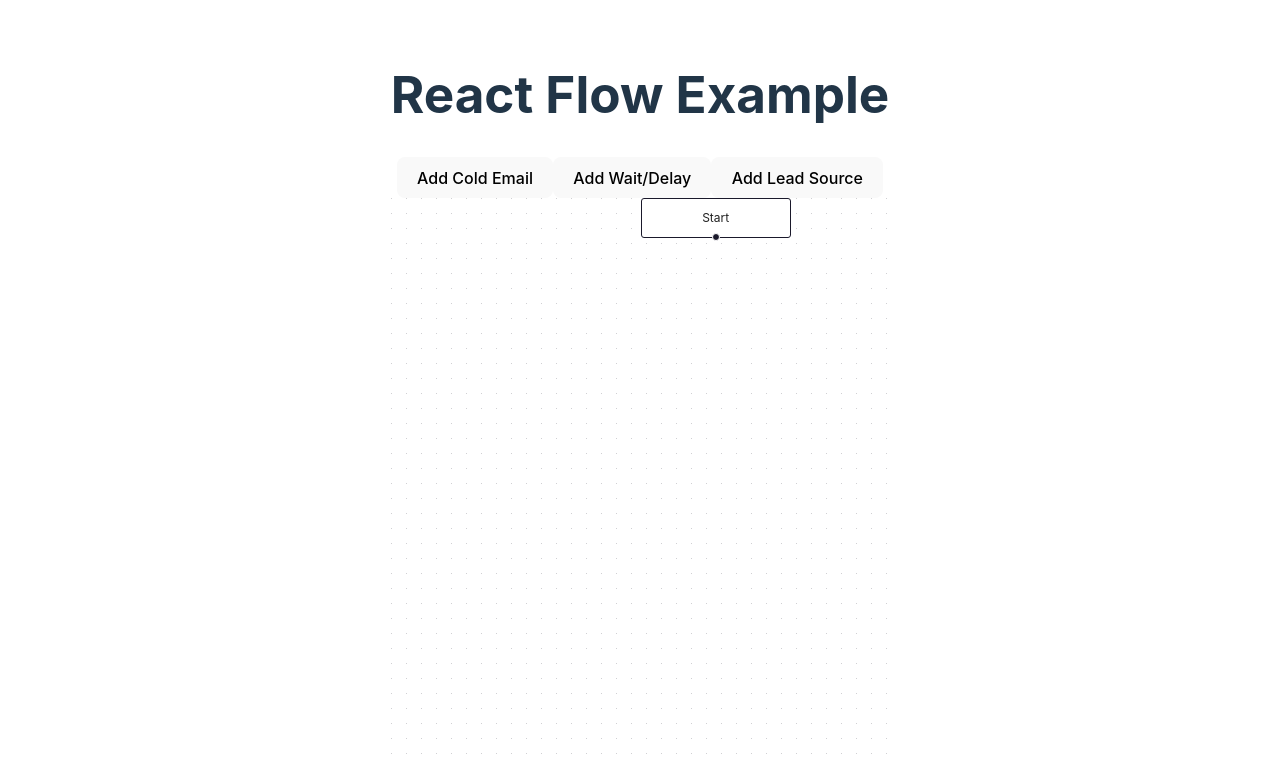
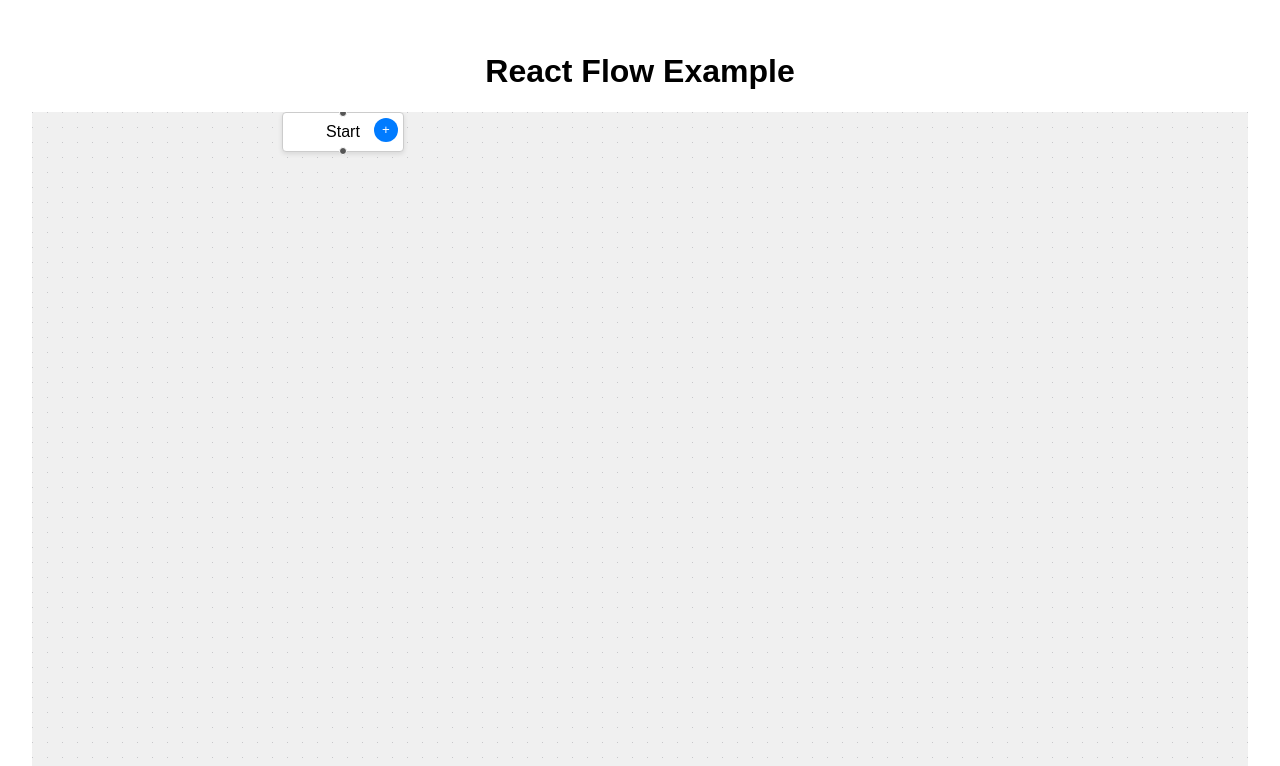
Before and after one commit to SwapnilSonker/ReactFLow-Frontend, a React (Vite) app: page / in a window 1280 px wide. Shown: the top 766 px of the page. Built offline with nearby package versions, Linux system fonts and the light colour scheme.

Commit message:
modals are created and edited

```diff
--- a/src/components/Customnode.tsx
+++ b/src/components/Customnode.tsx
@@ -1,53 +1,19 @@
 // src/components/CustomNode.tsx
-import { useState } from 'react';
 import { Handle, Position } from 'react-flow-renderer';
 
-export const CustomNode = () => {
-  const [email, setEmail] = useState('');
-  const [subject, setSubject] = useState('');
-  const [body, setBody] = useState('');
-
-  const sendEmail = async () => {
-    try {
-      const response = await fetch('https://your-backend-api.com/send-email', {
-        method: 'POST',
-        headers: { 'Content-Type': 'application/json' },
-        body: JSON.stringify({ email, subject, body }),
-      });
-
-      if (response.ok) {
-        alert('Email sent successfully');
-      } else {
-        alert('Failed to send email');
-      }
-    } catch (error) {
-      console.error('Error:', error);
-      alert('An error occurred while sending the email');
-    }
-  };
-
+const CustomNode = ({ data }: any) => {
   return (
-    <div style={{ padding: 10, border: '1px solid black', borderRadius: 5, width: 200 }}>
-      <label>
-        Email:
-        <input type="email" value={email} onChange={(e) => setEmail(e.target.value)} />
-      </label>
-      <br />
-      <label>
-        Subject:
-        <input type="text" value={subject} onChange={(e) => setSubject(e.target.value)} />
-      </label>
-      <br />
-      <label>
-        Body:
-        <textarea value={body} onChange={(e) => setBody(e.target.value)} />
-      </label>
-      <br />
-      <button onClick={sendEmail}>Send Email</button>
-      <Handle type="source" position={Position.Right} />
-      <Handle type="target" position={Position.Left} />
+    <div className="custom-node">
+      <div>{data.label}</div>
+      {data.showPlus && (
+        <button className="add-node-btn" onClick={data.onAddNode}>
+          +
+        </button>
+      )}
+      <Handle type="target" position={Position.Top} />
+      <Handle type="source" position={Position.Bottom} />
     </div>
   );
 };
 
-// export default CustomNode;
+export default CustomNode;
--- a/src/components/FlowEditor.tsx
+++ b/src/components/FlowEditor.tsx
@@ -1,5 +1,5 @@
 // src/components/FlowEditor.tsx
-import React, { useCallback } from 'react';
+import React, { useCallback, useState } from 'react';
 import ReactFlow, {
   ReactFlowProvider,
   addEdge,
@@ -13,21 +13,22 @@ import ReactFlow, {
   NodeTypes,
 } from 'react-flow-renderer';
 import { v4 as uuidv4 } from 'uuid';
-import  {CustomNode}  from './Customnode.tsx';
-
- // Import the custom node
+import CustomNode from './Customnode';
+import NodeModel from './NodeModel';
 
 const initialNodes: Node[] = [
-  { id: '1', type: 'input', data: { label: 'Start' }, position: { x: 250, y: 0 } },
+  { id: '1', type: 'custom', data: { label: 'Start', showPlus: true, onAddNode: () => {} }, position: { x: 250, y: 0 } },
 ];
 
 const nodeTypes: NodeTypes = {
-  custom: CustomNode, // Register the custom node
+  custom: CustomNode,
 };
 
 const FlowEditorContent: React.FC = () => {
   const [nodes, setNodes, onNodesChange] = useNodesState(initialNodes);
   const [edges, setEdges, onEdgesChange] = useEdgesState([]);
+  const [isModalOpen, setIsModalOpen] = useState(false);
+  const [currentNodeId, setCurrentNodeId] = useState<string | null>(null);
 
   const onNodesDelete = useCallback(
     (nodesToRemove: Node[]) => {
@@ -45,24 +46,40 @@ const FlowEditorContent: React.FC = () => {
 
   const onConnect = (params: Edge | Connection) => setEdges((eds) => addEdge(params, eds));
 
-  const addNode = (type: string) => {
+  const addNode = (type: string, data: { email: string; subject: string; body: string }) => {
     const id = uuidv4();
     const newNode: Node = {
       id,
-      data: { label: `${type} Node` },
+      data: { label: `${type} Node: ${data.email || ''}`, ...data },
       position: { x: Math.random() * 250, y: Math.random() * 250 },
-      type: type === 'Cold Email' ? 'custom' : 'default', // Use custom node type for Cold Email
+      type: 'custom',
     };
     setNodes((nds) => nds.concat(newNode));
   };
 
+  const handleAddNode = (nodeId: string) => {
+    setCurrentNodeId(nodeId);
+    setIsModalOpen(true);
+  };
+
+  const handleSave = (type: string, data: { email: string; subject: string; body: string }) => {
+    addNode(type, data);
+    setIsModalOpen(false);
+    setCurrentNodeId(null);
+  };
+
+  // Update the initial "Start" node to include the handleAddNode function
+  if (nodes.length > 0 && nodes[0].id === '1') {
+    nodes[0].data.onAddNode = () => handleAddNode('1');
+  }
+
   return (
-    <div style={{ height: '100vh' }}>
-      <div>
-        <button onClick={() => addNode('Cold Email')}>Add Cold Email</button>
-        <button onClick={() => addNode('Wait/Delay')}>Add Wait/Delay</button>
-        <button onClick={() => addNode('Lead Source')}>Add Lead Source</button>
-      </div>
+    <div className="flow-editor" style={{ height: '100vh' }}>
+      <NodeModel
+        isOpen={isModalOpen}
+        onClose={() => setIsModalOpen(false)}
+        onSave={handleSave}
+      />
       <ReactFlow
         nodes={nodes}
         edges={edges}
--- a/src/components/NodeModel.tsx
+++ b/src/components/NodeModel.tsx
@@ -0,0 +1,59 @@
+// src/components/NodeModal.tsx
+import React, { useState } from 'react';
+// import './NodeModal.css'; // Import the CSS file
+
+interface NodeModalProps {
+  isOpen: boolean;
+  onClose: () => void;
+  onSave: (type: string, data: { email: string; subject: string; body: string }) => void;
+}
+
+const NodeModal: React.FC<NodeModalProps> = ({ isOpen, onClose, onSave }) => {
+  const [nodeType, setNodeType] = useState('Cold Email');
+  const [email, setEmail] = useState('');
+  const [subject, setSubject] = useState('');
+  const [body, setBody] = useState('');
+
+  const handleSave = () => {
+    onSave(nodeType, { email, subject, body });
+    onClose();
+  };
+
+  if (!isOpen) return null;
+
+  return (
+    <div className="modal">
+      <div className="modal-content">
+        <span className="close" onClick={onClose}>&times;</span>
+        <h2>Add Node</h2>
+        <label>
+          Type:
+          <select value={nodeType} onChange={(e) => setNodeType(e.target.value)}>
+            <option value="Cold Email">Cold Email</option>
+            <option value="Wait/Delay">Wait/Delay</option>
+            <option value="Lead Source">Lead Source</option>
+          </select>
+        </label>
+        {nodeType === 'Cold Email' && (
+          <>
+            <label>
+              Email:
+              <input type="email" value={email} onChange={(e) => setEmail(e.target.value)} />
+            </label>
+            <label>
+              Subject:
+              <input type="text" value={subject} onChange={(e) => setSubject(e.target.value)} />
+            </label>
+            <label>
+              Body:
+              <textarea value={body} onChange={(e) => setBody(e.target.value)} />
+            </label>
+          </>
+        )}
+        <button onClick={handleSave}>Save</button>
+      </div>
+    </div>
+  );
+};
+
+export default NodeModal;
--- a/src/main.tsx
+++ b/src/main.tsx
@@ -1,7 +1,8 @@
 import React from 'react'
 import ReactDOM from 'react-dom/client'
 
-import './index.css'
+// import './index.css'
+import './styles.css';
 import App from './App'
 
 ReactDOM.createRoot(document.getElementById('root')!).render(
--- /dev/null
+++ b/src/styles.css
@@ -0,0 +1,113 @@
+/* General styles */
+body, html {
+    margin: 0;
+    padding: 0;
+    height: 100%;
+    font-family: Arial, sans-serif;
+  }
+
+  #root {
+    height: 100%;
+    display: flex;
+    flex-direction: column;
+  }
+
+  /* Styles for the FlowEditor container */
+  .flow-editor {
+    height: 100%;
+    display: flex;
+    flex-direction: column;
+  }
+
+  /* Styles for the modal */
+  .modal {
+    position: fixed;
+    top: 50%;
+    left: 50%;
+    transform: translate(-50%, -50%);
+    background-color: white;
+    padding: 20px;
+    box-shadow: 0 2px 10px rgba(0, 0, 0, 0.1);
+    z-index: 1000;
+    width: 300px;
+    border-radius: 8px;
+  }
+
+  .modal h3 {
+    margin-top: 0;
+  }
+
+  .modal div {
+    margin-bottom: 10px;
+  }
+
+  .modal label {
+    display: block;
+    margin-bottom: 5px;
+  }
+
+  .modal input,
+  .modal textarea,
+  .modal select {
+    width: 100%;
+    padding: 8px;
+    box-sizing: border-box;
+    margin-bottom: 10px;
+    border: 1px solid #ccc;
+    border-radius: 4px;
+  }
+
+  .modal button {
+    padding: 10px 15px;
+    margin-right: 10px;
+    border: none;
+    border-radius: 4px;
+    cursor: pointer;
+  }
+
+  .modal button:hover {
+    background-color: #f0f0f0;
+  }
+
+  /* Styles for the custom node */
+  .custom-node {
+    background-color: #fff;
+    border: 1px solid #ccc;
+    border-radius: 4px;
+    padding: 10px;
+    box-shadow: 0 2px 5px rgba(0, 0, 0, 0.1);
+    text-align: center;
+    min-width: 100px;
+    position: relative;
+  }
+
+  .custom-node .add-node-btn {
+    background-color: #007bff;
+    color: #fff;
+    border: none;
+    border-radius: 50%;
+    width: 24px;
+    height: 24px;
+    cursor: pointer;
+    position: absolute;
+    top: 5px;
+    right: 5px;
+  }
+
+  .custom-node .add-node-btn:hover {
+    background-color: #0056b3;
+  }
+
+  /* Styles for the React Flow background */
+  .react-flow__background {
+    background-color: #f0f0f0;
+  }
+
+  /* Styles for the controls */
+  .react-flow__controls {
+    background-color: #fff;
+    border: 1px solid #ccc;
+    border-radius: 4px;
+    padding: 5px;
+    box-shadow: 0 2px 5px rgba(0, 0, 0, 0.1);
+  }
```
